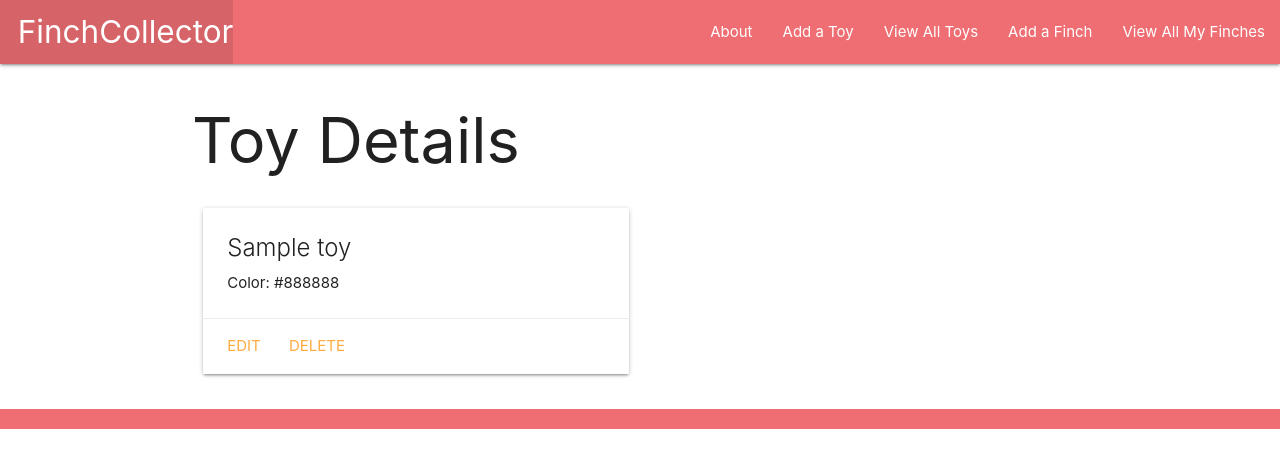
After one commit to iam-yi/finchcollector, a Django app: page /toys/1/ in a window 1280 px wide. The commit adds this page. Shown: the top 468 px of the page. Run offline with Django 4.2, Linux system fonts and the light colour scheme; tables that the repository leaves empty hold one stand-in row (values such as "Sample post").

Commit message:
finish lab 5

```diff
--- a/main_app/models.py
+++ b/main_app/models.py
@@ -1,6 +1,6 @@
 from django.db import models
 from django.urls import reverse
-
+from datetime import date
 
 MEALS = (
   ('B', 'Breakfast'),
@@ -37,6 +37,9 @@ class Finch(models.Model):
   def get_absolute_url(self):
     return reverse('detail', kwargs={'finch_id': self.id})
 
+  def fed_for_today(self):
+    return self.feeding_set.filter(date=date.today()).count() >= len(MEALS)
+
 class Feeding(models.Model):
   date = models.DateField('feeding date')
   meal = models.CharField(
--- a/main_app/templates/base.html
+++ b/main_app/templates/base.html
@@ -20,8 +20,11 @@
         </ul>
         <ul class="right">
           <li><a href="{% url 'about' %}">About</a></li>
+          <li><a href="{% url 'toys_create' %}">Add a Toy</a></li>
+          <li><a href="{% url 'toys_index' %}">View All Toys</a></li>
           <li><a href="{% url 'finches_create' %}">Add a Finch</a></li>
           <li><a href="{% url 'index' %}">View All My Finches</a></li>
+
         </ul>
       </div>
     </nav>
--- a/main_app/templates/finches/index.html
+++ b/main_app/templates/finches/index.html
@@ -5,7 +5,7 @@
 
 {% for finch in finches %}
   <div class="card">
-    <a href="{% url 'detail' finch.id %}"></a>
+    <a href="{% url 'detail' finch.id %}">
       <div class="card-content">
         <span class="card-title">{{ finch.name }}</span>
         <p>Breed: {{ finch.breed }}</p>
@@ -16,6 +16,7 @@
           <p>Age: Finch</p>
         {% endif %}
       </div>
+    </a>
   </div>
 {% endfor %}
 
--- /dev/null
+++ b/main_app/templates/main_app/toy_detail.html
@@ -0,0 +1,20 @@
+{% extends 'base.html' %}
+{% block content %}
+
+<h1>Toy Details</h1>
+
+<div class="row">
+  <div class="col s6 col-offset-3">
+    <div class="card">
+      <div class="card-content">
+        <span class="card-title">{{ toy.name }}</span>
+        <p>Color: {{ toy.color }}</p>
+      </div>
+      <div class="card-action">
+        <a href="{% url 'toys_update' toy.id %}">Edit</a>
+        <a href="{% url 'toys_delete' toy.id %}">Delete</a>
+      </div>
+    </div>
+  </div>
+</div>
+{% endblock %}
--- a/main_app/views.py
+++ b/main_app/views.py
@@ -20,10 +20,10 @@ def finches_index(request):
 def finches_detail(request, finch_id):
   finch = Finch.objects.get(id=finch_id)
   id_list = finch.toys.all().values_list('id')
-  toys_finch_doesnt_have = Toy.objects.exclude(id_in=id_list)
+  toys_finch_doesnt_have = Toy.objects.exclude(id__in=id_list)
   feeding_form = FeedingForm()
   return render(request, 'finches/detail.html', {
-     'finch': finch, 'feeding_form': feeding_form
+     'finch': finch, 'toys': toys_finch_doesnt_have, 'feeding_form': feeding_form
      })
 
 class FinchCreate(CreateView):
```
Also changed, not shown: main_app/templates/finches/detail.html (+7 -1 lines), main_app/templates/main_app/toy_form.html (added, +19 -0 lines), main_app/migrations/0004_finch_toys.py (added). Lines whose indentation alone changed are shown as unchanged.
